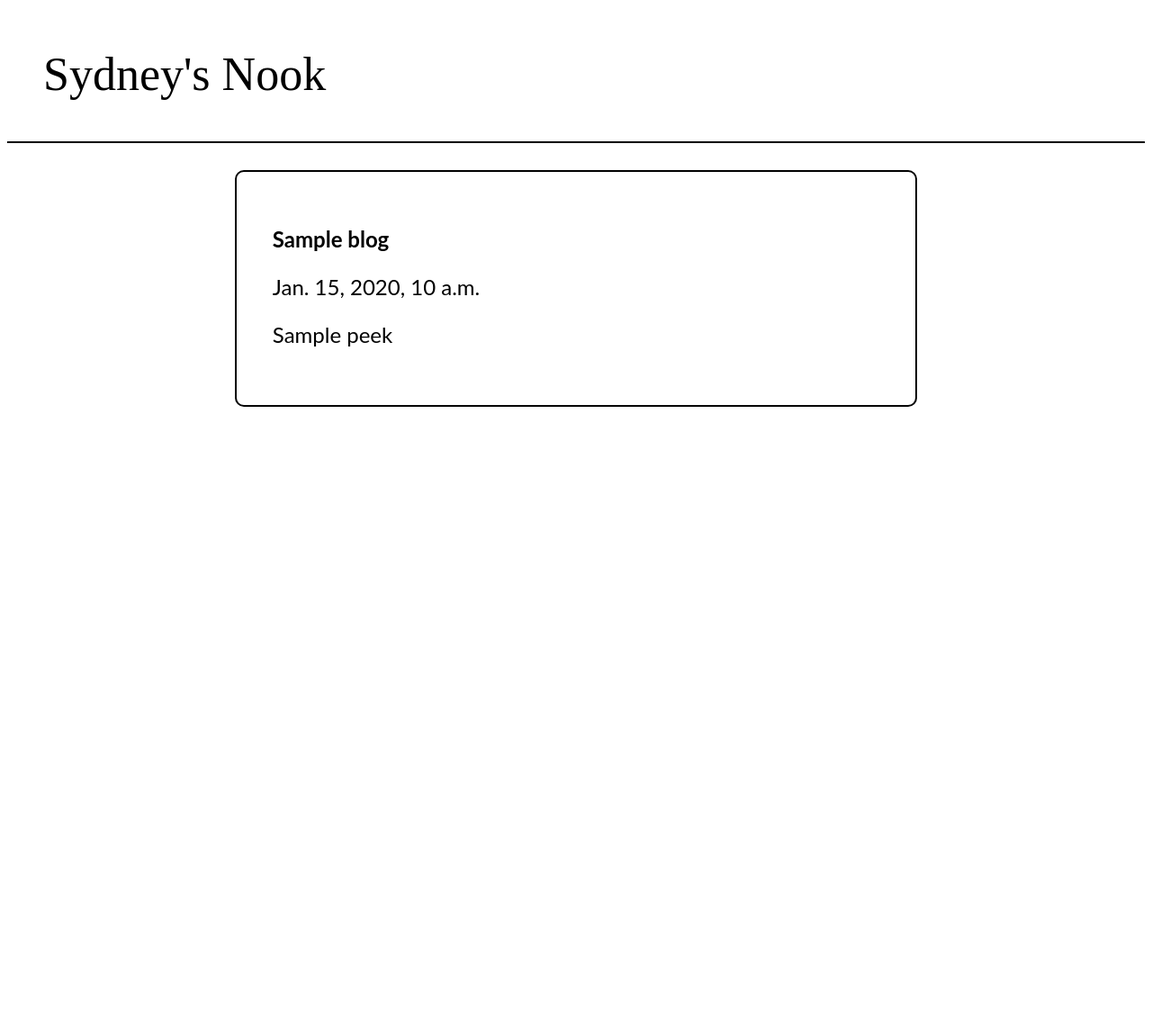
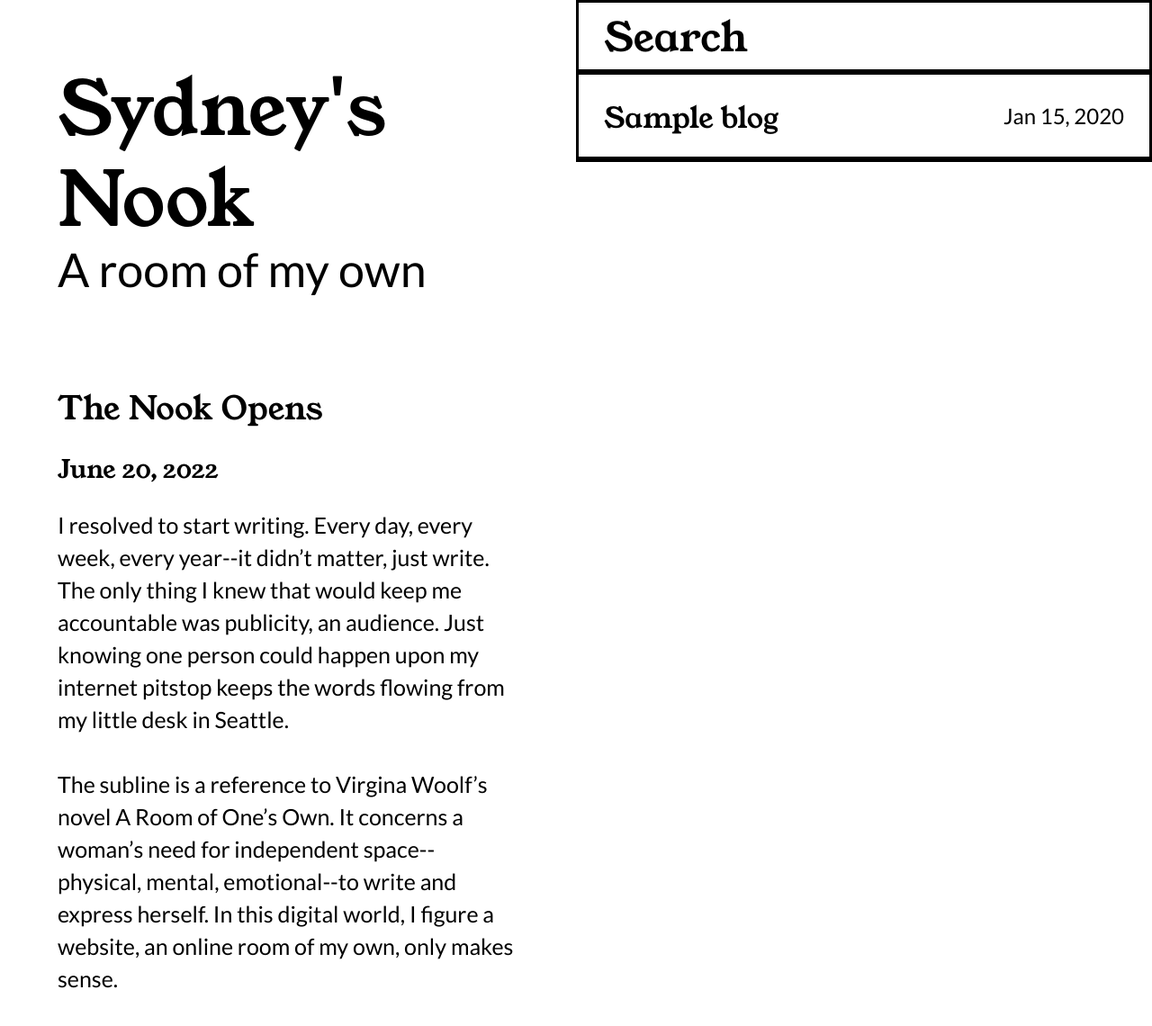
Before and after one commit to JTran-UW/sydneys-nook, a Django app: template syd_nook/templates/index.html in a window 1280 px wide. Shown: the whole page at 90% size. Before the commit the page ends 452 px from the top, so only its background shows below. Run offline with Django 4.2, Linux system fonts and the light colour scheme; the template is opened without the code that fills it: most values are stand-ins (such as "Sample title", 1, 10 or a date in 2020).

Commit message:
Basic desktop styling

```diff
--- a/syd_nook/static/styles.css
+++ b/syd_nook/static/styles.css
@@ -1,27 +1,25 @@
+/**
+Font
+*/
+
+@font-face {
+    font-family: YoungSerif;
+    src: url("YoungSerif-Regular.otf");
+  }
+
 /**
 Universal styles
 */
 
 * {
-    font-family: 'Lato'
+    font-family: 'Lato';
 }
 
-/**
-Header styles
-*/
-
-header {
-    display: flex;
-    justify-content: space-between;
-    align-items: center;
-    padding: 10px 40px;
-
-    border-bottom: 2px solid black;
+h1, h2, h3 {
+    font-family: YoungSerif;
 }
 
 h1 {
-    font-family: 'YoungSerif';
-    font-weight: 100;
     font-size: 52px;
 }
 
@@ -34,30 +32,76 @@ a {
     color: black;
 }
 
-#link-bar a {
-    margin: 0px 20px;
+body {
+    margin: 0px;
+    display: grid;
+    grid-template-columns: repeat(2, minmax(0, 1fr));
+}
+
+.bordered {
+    border: 3px solid black;
 }
 
 /**
-Body styles
+Content styles
 */
 
 #content {
-    width: 60%;
-    margin: 30px auto;
+    margin: 10px 10%;
+}
+
+#logo {
+    font-size: 84px;
+    margin-bottom: 0px;
+}
+
+#subline {
+    font-size: 52px;
+    margin: 0px;
+}
+
+#about {
+    margin-top: 100px;
+}
+
+#about h2 {
+    font-size: 36px;
+}
+
+#about h3 {
+    font-size: 28px;
+}
+
+#about p {
+    font-size: 25px;
+    line-height: 36px;
 }
 
 /**
-Blog styles
+Articles styles
 */
 
-.post-block {
-    border: 2px solid black;
-    border-radius: 10px;
-    padding: 40px;
-    margin-top: 20px;
+#search {
+    padding: 10px 28px;
+    font-size: 45px;
+    width: 100%;
+    box-sizing: border-box;
+    outline: none;
 }
 
-table, td {
-    border: 1px solid black;
+#search::placeholder {
+    color: black;
+    font-family: YoungSerif;
 }
+
+.post-title {
+    font-size: 32px;
+}
+
+.post-header {
+    border-bottom: 3px solid black;
+    padding: 0px 28px;
+    display: flex;
+    justify-content: space-between;
+    align-items: center;
+}
--- a/syd_nook/templates/index.html
+++ b/syd_nook/templates/index.html
@@ -5,22 +5,35 @@
     <head>
         <title>Sydney's Nook</title>
         <link rel="stylesheet" href="{% static 'styles.css' %}">
+        <link href='http://fonts.googleapis.com/css?family=Lato&subset=latin,latin-ext' rel='stylesheet' type='text/css'>
     </head>
     <body>
-        <header>
-            <a href="{% url 'home' %}">
-                <h1>Sydney's Nook</h1>
-            </a>
-        </header>
+        <div id="content">
+            <h1 id="logo">Sydney's Nook</h1>
+            <p id="subline">A room of my own</p>
 
-        <div id="content">
+            <section id="about">
+                <h2>The Nook Opens</h2>
+                <h3>June 20, 2022</h3>
+                <p>I resolved to start writing.  Every day, every week, every year--it didn’t matter, just write.  The only thing I knew that would keep me accountable was publicity, an audience.  Just knowing one person could happen upon my internet pitstop keeps the words flowing from my little desk in Seattle.
+
+                    <br><br>The subline is a reference to Virgina Woolf’s novel A Room of One’s Own.  It concerns a woman’s need for independent space--physical, mental, emotional--to write and express herself.  In this digital world, I figure a website, an online room of my own, only makes sense.</p>
+            </section>
+        </div>
+
+        <div>
+            <div>
+                <input id="search" class="bordered" placeholder="Search" />
+            </div>
+
             {% for blog in blogs %}
                 <a href="blog/{{ blog.id }}">
-                    <section class="post-block">
-                        <h2>{{ blog.title }}</h2>
-                        <p>{{ blog.date_edited }}</p>
-                        <p>{{ blog.peek }}</p>
-                    </section>
+                    <div class="bordered">
+                        <section class="post-header">
+                            <h2 class="post-title">{{ blog.title }}</h2>
+                            <p>{{ blog.date_edited|date:"M d, Y" }}</p>
+                        </section>
+                    </div>
                 </a>
             {% endfor %}
         </div>
```
Also changed, not shown: syd_nook/static/YoungSerif-Regular.otf (added).
